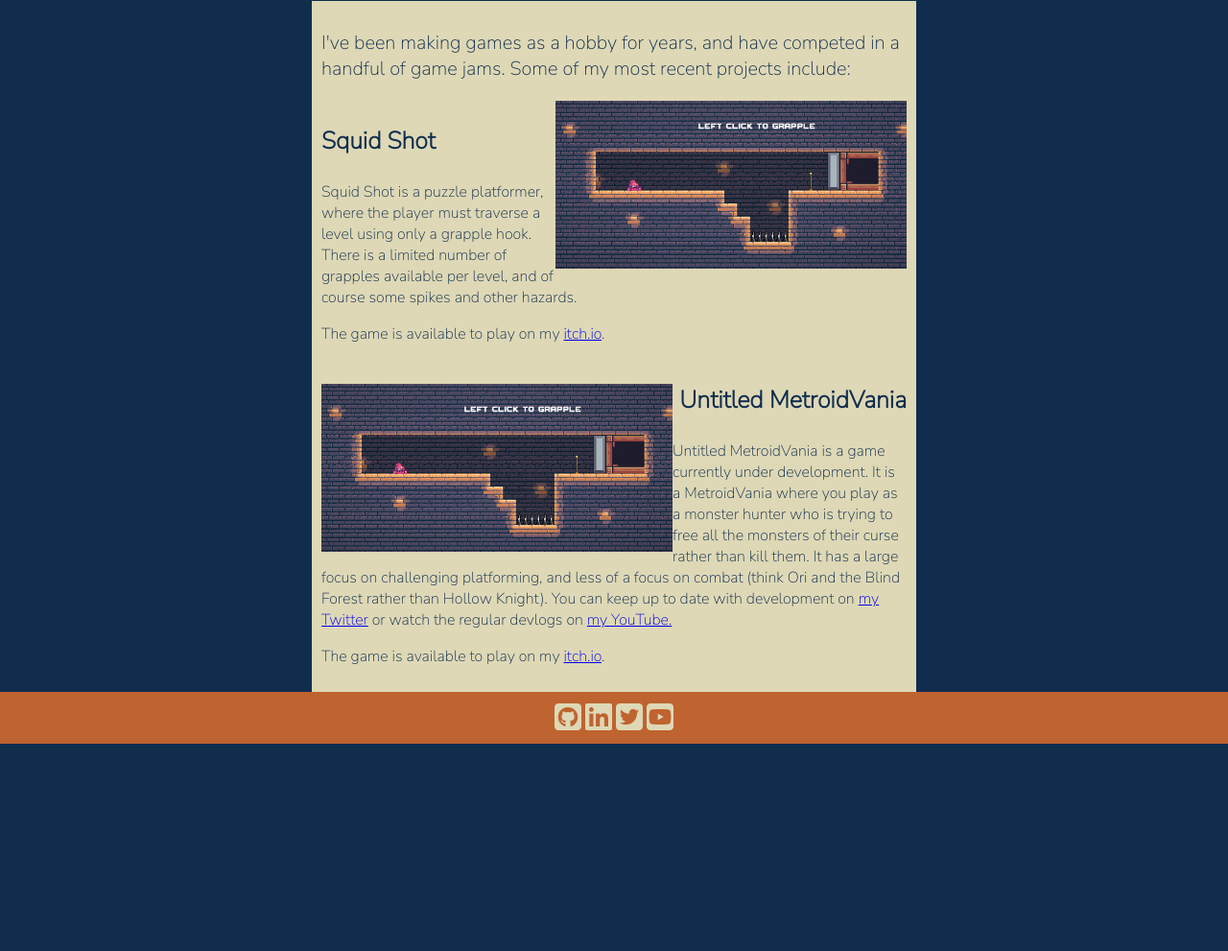
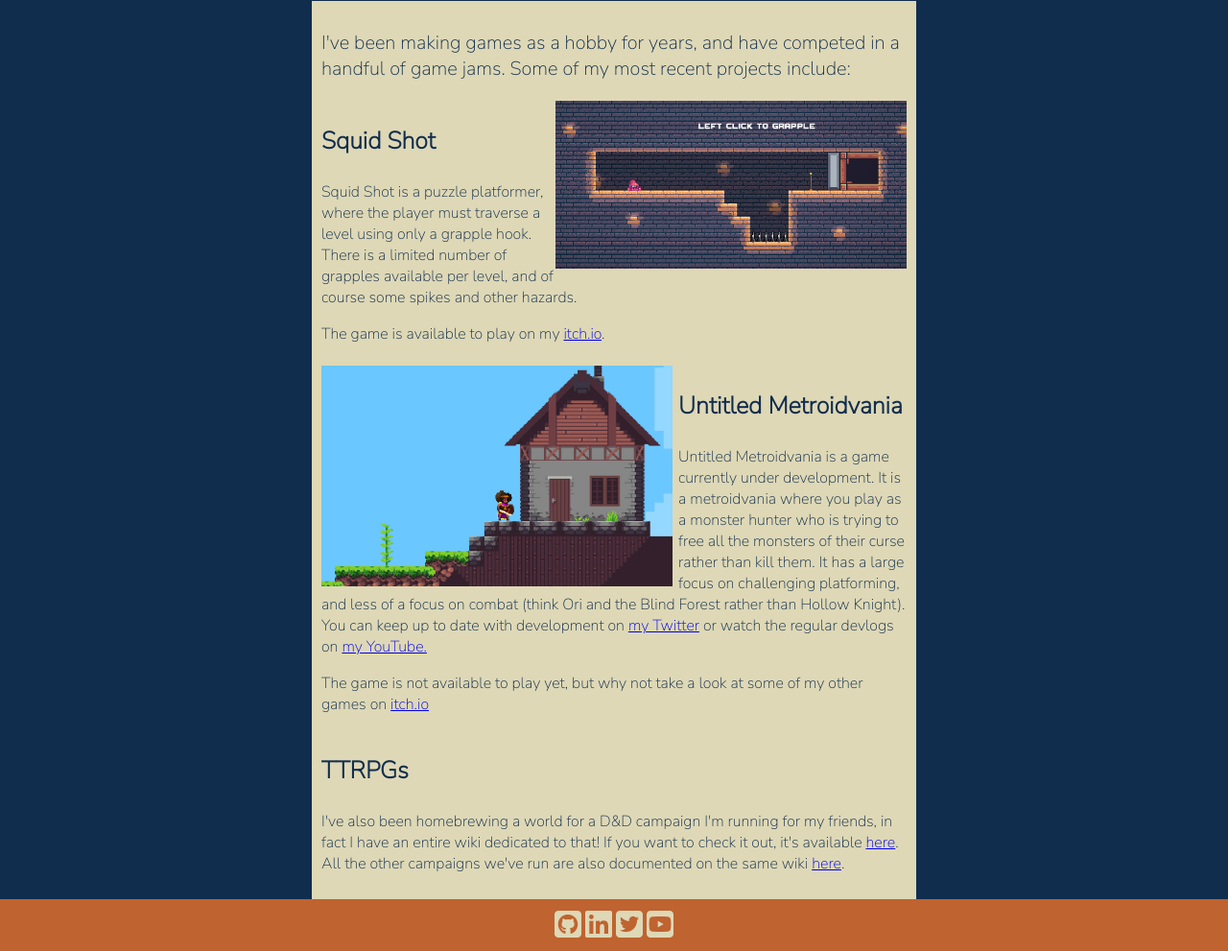
Before and after one commit to Kalekdan/joerickard-website, a plain HTML site: page games/index.html in a window 1280 px wide. Shown: the part 257-1248 px from the top of the page at 96% size. Before the commit the page ends 1032 px from the top, so only its background shows below. Drawn offline with Linux system fonts and the light colour scheme.

Commit message:
Added content to music and games pages

```diff
--- a/games/index.html
+++ b/games/index.html
@@ -43,25 +43,33 @@
     <div class="column middle" style="background-color:var(--accent-color1);color:var(--primary-color1);">
       <p style="font-size: 20px;">I've been making games as a hobby for years, and have competed in a handful of game
         jams. Some of my most recent projects include:</p>
-      <div style="overflow: auto;">
+      <div style="overflow: auto;margin-bottom: 1%;">
         <img src="media/squidshot.png" style="max-width: 60%; object-fit: contain;float: right;">
         <h3 style="font-size: 25px;">Squid Shot</h3>
         <p>Squid Shot is a puzzle platformer, where the player must traverse a level using only a grapple hook. There is
           a limited number of grapples available per level, and of course some spikes and other hazards.</p>
         <p>The game is available to play on my <a href="https://kalekdan.itch.io/squidshot">itch.io</a>.</p>
       </div>
-      <div>
-        <img src="media/squidshot.png" style="max-width: 60%; object-fit: contain;float: left;">
-        <h3 style="font-size: 25px;text-align: right;">Untitled MetroidVania</h3>
-        <p>Untitled MetroidVania is a game currently under development. It is a MetroidVania where you play as a monster
+      <div style="overflow: auto;">
+        <img src="media/untitledmetroidvania.PNG"
+          style="max-width: 60%; object-fit: contain;float: left;margin-right: 1%;">
+        <h3 style="font-size: 25px;">Untitled Metroidvania</h3>
+        <p>Untitled Metroidvania is a game currently under development. It is a metroidvania where you play as a monster
           hunter who is trying to free all the monsters of their curse rather than kill them. It has a large focus on
           challenging platforming, and less of a focus on combat (think Ori and the Blind Forest rather than Hollow
-          Knight). You can keep up to date with development on <a href="https://twitter.com/JoeRickardDev">my Twitter</a> or watch the regular devlogs on
-          <a href="https://www.youtube.com/channel/UCjxSTM3z4n_7ctEmCbusaLQ">my YouTube.</a></p>
-        <p>The game is available to play on my <a href="https://kalekdan.itch.io/squidshot">itch.io</a>.</p>
+          Knight). You can keep up to date with development on <a href="https://twitter.com/JoeRickardDev">my
+            Twitter</a> or watch the regular devlogs on
+          <a href="https://www.youtube.com/channel/UCjxSTM3z4n_7ctEmCbusaLQ">my YouTube.</a>
+        </p>
+        <p>The game is not available to play yet, but why not take a look at some of my other games on <a href="https://kalekdan.itch.io">itch.io</a></p>
       </div>
-
-
+      <div>
+        <h3 style="font-size: 25px;">TTRPGs</h3>
+        <p>I've also been homebrewing a world for a D&D campaign I'm running for my friends, in fact I have an entire
+          wiki dedicated to that! If you want to check it out, it's available <a
+            href="../wiki/doku.php?id=campaigns:the_isles_of_fate">here</a>. All the other campaigns we've run are also
+          documented on the same wiki <a href="../wiki/doku.php">here</a>.</p>
+      </div>
     </div>
     <div class="column side" style="background-color:var(--primary-color1);color:var(--primary-color1);">
     </div>
--- a/music/musicStyles.css
+++ b/music/musicStyles.css
@@ -47,4 +47,5 @@
     overflow: hidden;
     transition: max-height 0.2s ease-out;
     background-color:  var(--accent-color2);
+    margin-bottom: 0.5%;
   }
```
Also changed, not shown: music/index.html (+5 -1 lines), games/media/untitledmetroidvania.PNG (added).
